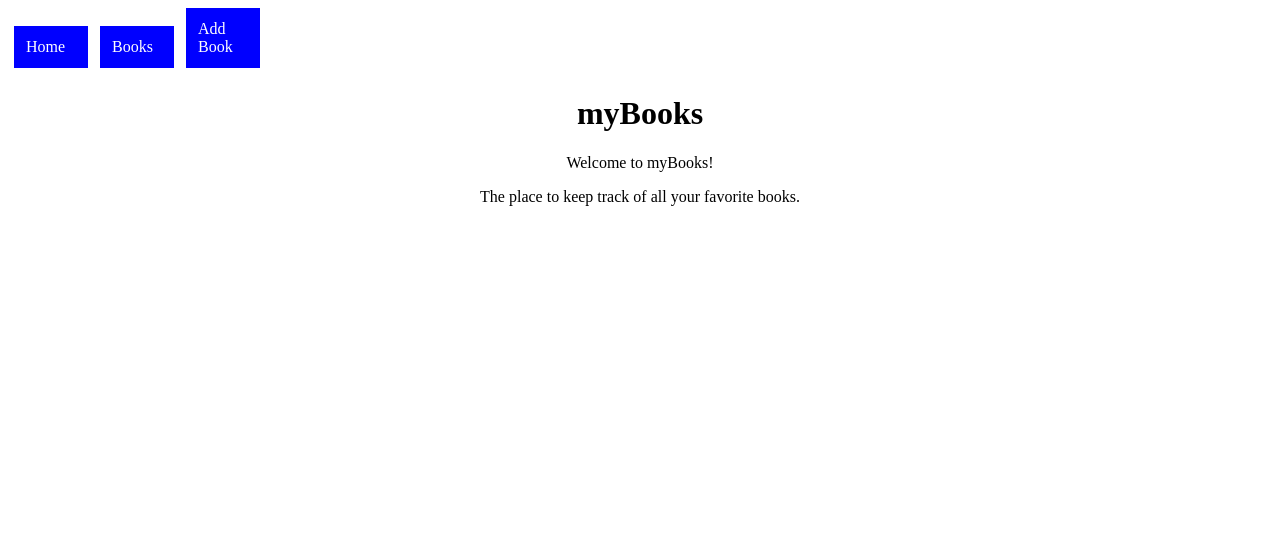
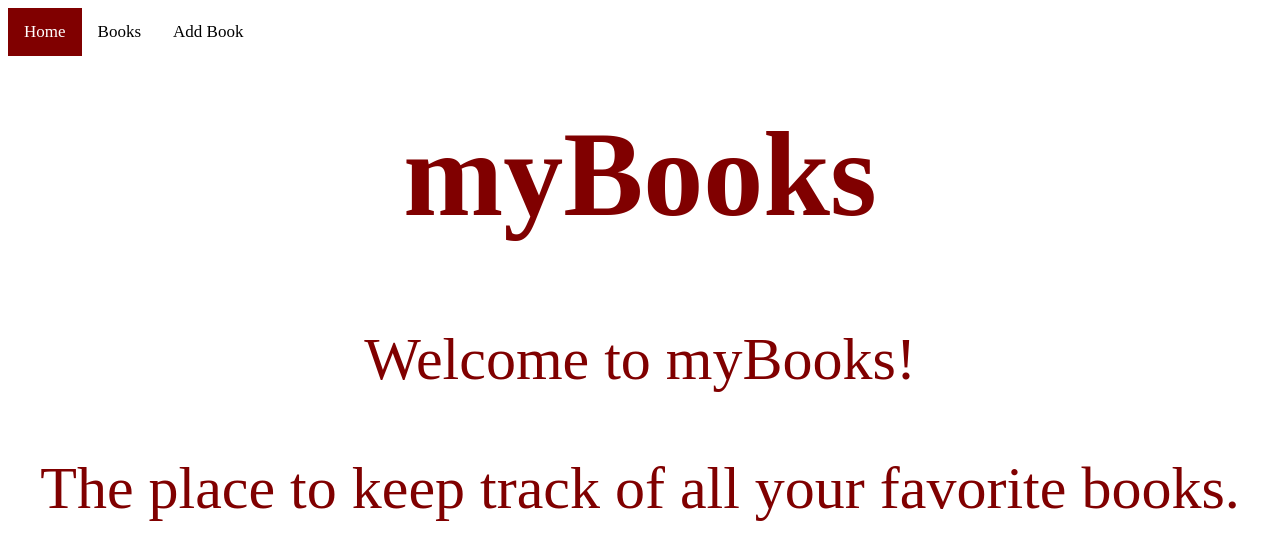
Before and after one commit to Motty-har/phase-2-project, a React (Create React App) app: page / in a window 1280 px wide. Shown: the top 560 px of the page. Built offline with nearby package versions, Linux system fonts and the light colour scheme; data requests are answered from the project's data file.

Commit message:
touched up some styling

```diff
--- a/src/App.css
+++ b/src/App.css
@@ -1,4 +1,4 @@
-.app{
+.topnav a {
   float: left;
   color: black;
   text-align: center;
@@ -21,6 +21,8 @@
   background-color: white;
   text-align: center;
   text-size-adjust: 80%;
+  font-size: 60px;
+  color: maroon;
 }
 
 .card {
@@ -56,6 +58,6 @@
   width: 20rem;
   height: 15rem;
   display: inline-grid;
-  margin: 4rem 2rem;
+  margin: 5rem -10rem;
   box-shadow: 3px 4px maroon;
 }
--- a/src/App.js
+++ b/src/App.js
@@ -4,7 +4,7 @@ import Home from './Home';
 import BookCard from "./BookCard"
 import BookForm from './BookForm';
 import './App.css';
-import {Route} from "react-router-dom";
+import {Route, Switch} from "react-router-dom";
 
 function App() {
   const [books, setBooks] = useState([])
@@ -21,10 +21,10 @@ function App() {
 }
   return (
     <div className="App">
-      <NavBar />
+      <NavBar className="topnav"/><br></br>
         <Route exact path="/">
           <Home />
-      </Route>
+        </Route><br></br>
         <Route path="/books">
           {books.map((book) => {
           return <BookCard key={book.id} book={book} updateDelete={updateDelete}/>
--- a/src/BookCard.js
+++ b/src/BookCard.js
@@ -3,7 +3,7 @@ import React, {useState} from "react";
 function BookCard({book, updateDelete}){
     const {id, title, image, author, read} = book
     const [isRead, setIsRead] = useState(read)
-
+   console.log(isRead)
     function handleDelete(){
       fetch(`http://localhost:3000/books/${id}`,{
         method: "DELETE",
@@ -13,9 +13,9 @@ function BookCard({book, updateDelete}){
     return(
         <div class="card">
             <h1 class="book-title">Title:   {title}</h1>
-            <img src={image} class="book-img"/>
+            <img src={image} class="book-img" alt=""/>
             <p class="book-author">Author: {author}</p>
-            <button class="read-button" onClick={() => setIsRead(!isRead)}>{isRead === false ? "Read Me" : "Read"}</button>
+            <button class="read-button" onClick={() => setIsRead(!isRead)}>{read === false ? "Read Me" : "Read"}</button>
             <button class="delete" onClick={handleDelete}>Delete</button>
 
         </div>
--- a/src/BookForm.js
+++ b/src/BookForm.js
@@ -11,6 +11,7 @@ function BookForm({setBooks, books}){
         "author": author,
         "read": isRead
     }
+    console.log(newObj)
     function handleChange(e){
         setIsRead(e.target.value)
     }
--- a/src/NavBar.js
+++ b/src/NavBar.js
@@ -3,29 +3,40 @@ import {NavLink} from "react-router-dom";
 
 function NavBar(){
     const styling = {
-        display: "inline-block",
-        width: "50px",
-        padding: "12px",
-        margin: "0 6px 6px",
-        background: "blue",
-        textDecoration: "none",
-        color: "white",
+        // margin: ".5px .5px",
+        // background: "black",
+        // textDecoration: "none",
+        // color: "white",
+        // fontSize: "17px",
+        // width: "200px",
+        // border: "1px solid maroon",
+        // display: "block",
+        // padding: "8px"
     }
     return(
-      <div>
+      <div className="topnav">
         <NavLink
             to="/"
-            style={styling}>
+            exact style={styling}
+            activeStyle={{
+                background: "maroon",
+              }}>
             Home
         </NavLink>
         <NavLink
             to="/books"
-            style={styling}>
+            exact style={styling}
+            activeStyle={{
+                background: "maroon",
+              }}>
             Books
         </NavLink>
         <NavLink
             to="/book-form"
-            style={styling}>
+            exact style={styling}
+            activeStyle={{
+                background: "maroon",
+              }}>
             Add Book
         </NavLink>
       </div>
```
Also changed, not shown: db.json (+6 -6 lines). Lines whose indentation alone changed are shown as unchanged.
